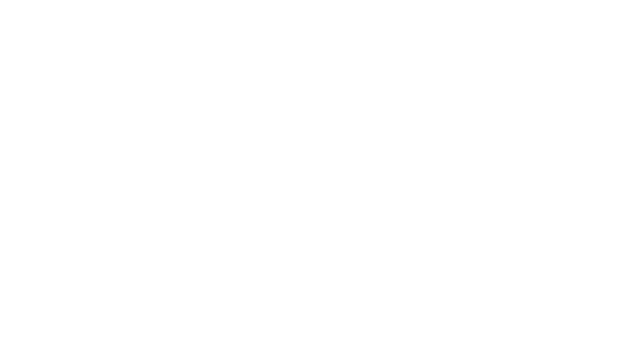
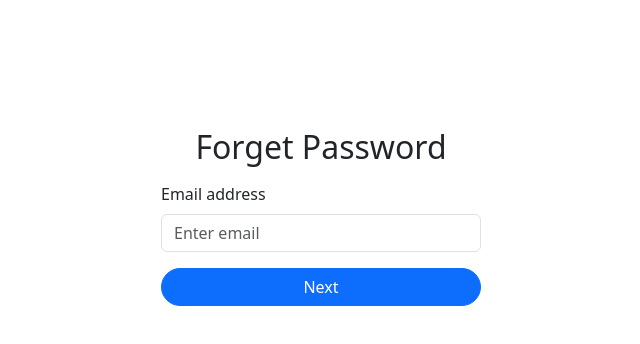
Before and after one commit to ChaitanyaU17/Sharpner_Frontend_React, a React (Create React App) app in the folder expense/: page /forget-password in a window 1280 px wide. Before the commit this address had no page. Shown: the top 344 px of the page, without its empty margins (319-959 px from the left). Built offline with nearby package versions, Linux system fonts and the light colour scheme.

Commit message:
forget-password

```diff
--- a/expense/src/App.js
+++ b/expense/src/App.js
@@ -2,6 +2,7 @@
 import { BrowserRouter as Router, Route, Routes, Navigate } from 'react-router-dom';
 import Signup from './components/Signup';
 import UpdateProfile from './components/UpdateProfile';
+import ForgetPassword from './components/ForgetPassword';
 import { AuthProvider } from './Auth/AuthContext';
 import 'bootstrap/dist/css/bootstrap.min.css';
 
@@ -13,6 +14,7 @@
           <Route path="/" element={<Navigate to="/signup" />} />
           <Route path="/signup" element={<Signup />} />
           <Route path="/login" element={<Signup />} />
+          <Route path="/forget-password" element={<ForgetPassword />} />
           <Route path="/update-profile" element={<UpdateProfile />} />
         </Routes>
       </AuthProvider>
--- /dev/null
+++ b/expense/src/components/ForgetPassword.js
@@ -0,0 +1,69 @@
+import React, { useState } from 'react';
+import { Form, Button, Alert, Spinner } from 'react-bootstrap';
+
+const ForgetPassword = () => {
+  const [email, setEmail] = useState('');
+  const [error, setError] = useState('');
+  const [success, setSuccess] = useState(false);
+  const [loading, setLoading] = useState(false);
+
+  const handleForgetPassword = async (e) => {
+    e.preventDefault();
+    setError('');
+    setSuccess(false);
+    setLoading(true);
+
+    try {
+      const response = await fetch(
+        'https://identitytoolkit.googleapis.com/v1/accounts:sendOobCode?key=AIzaSyANERKoLhs3lYRdOUUuhTC2iH9FUv-oLT0',
+        {
+          method: 'POST',
+          headers: {
+            'Content-Type': 'application/json',
+          },
+          body: JSON.stringify({
+            requestType: 'PASSWORD_RESET',
+            email,
+          }),
+        }
+      );
+
+      if (!response.ok) {
+        const errorData = await response.json();
+        throw new Error(errorData.error.message || 'Failed to send password reset email');
+      }
+
+      setLoading(false);
+      setSuccess(true);
+      setEmail('');
+    } catch (error) {
+      setLoading(false);
+      setError(error.message);
+    }
+  };
+
+  return (
+    <div style={{ width: '20rem', marginTop: '10%' }} className="mx-auto">
+      <h2 className="text-center mt-3 mb-3">Forget Password</h2>
+      <Form onSubmit={handleForgetPassword}>
+        {error && <Alert variant="danger">{error}</Alert>}
+        {success && <Alert variant="success">Password reset email sent successfully. Check your email to reset the password.</Alert>}
+        <Form.Group className="mb-3 mt-2">
+          <Form.Label>Email address</Form.Label>
+          <Form.Control
+            type="email"
+            placeholder="Enter email"
+            value={email}
+            onChange={(e) => setEmail(e.target.value)}
+            required
+          />
+        </Form.Group>
+        <Button variant="primary" className="mb-3 w-100 rounded-5" type="submit" disabled={loading}>
+          {loading ? <Spinner as="span" animation="border" size="sm" role="status" aria-hidden="true" /> : 'Next'}
+        </Button>
+      </Form>
+    </div>
+  );
+};
+
+export default ForgetPassword;
--- a/expense/src/components/Signup.js
+++ b/expense/src/components/Signup.js
@@ -1,7 +1,7 @@
 import React, { useState } from 'react';
 import { Card, Form, Button, Alert } from 'react-bootstrap';
 import { useAuth } from '../Auth/AuthContext';
-import { useNavigate } from 'react-router-dom';
+import { useNavigate, Link } from 'react-router-dom';
 import UpdateProfile from './UpdateProfile';
 
 const Signup = () => {
@@ -93,7 +93,7 @@
       console.log('Logged in successfully', data);
       setSuccess(true);
       login(data);
-      navigate('/update-profile'); // Redirect to update profile after login
+      navigate('/update-profile');
     } catch (error) {
       setError(error.message);
     }
@@ -167,7 +167,7 @@
                 Create an account? Signup
               </p>
               <p className="text-primary" style={{ cursor: 'pointer' }}>
-                Forget Your Password? Click Here
+                <Link to="/forget-password">Forget Your Password? Click Here</Link>
               </p>
             </>
           ) : (
```
